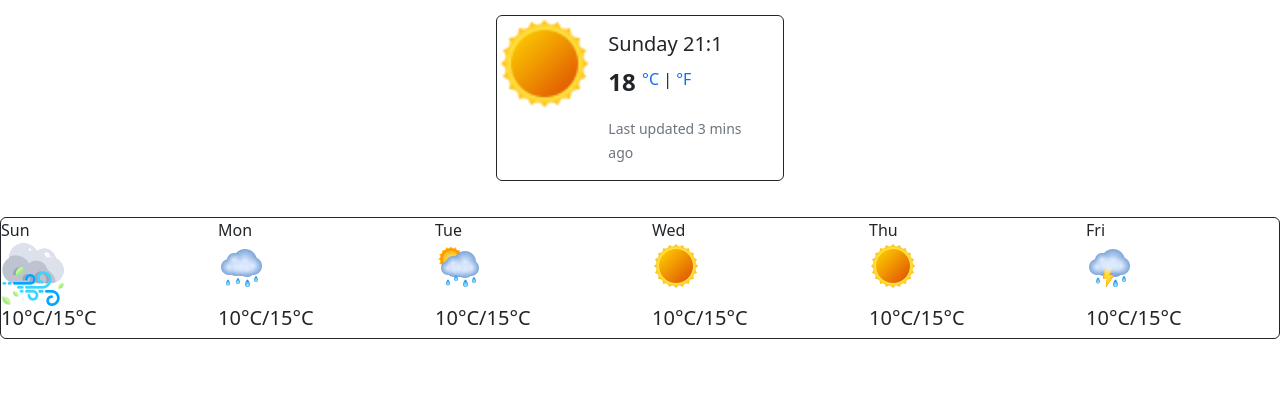
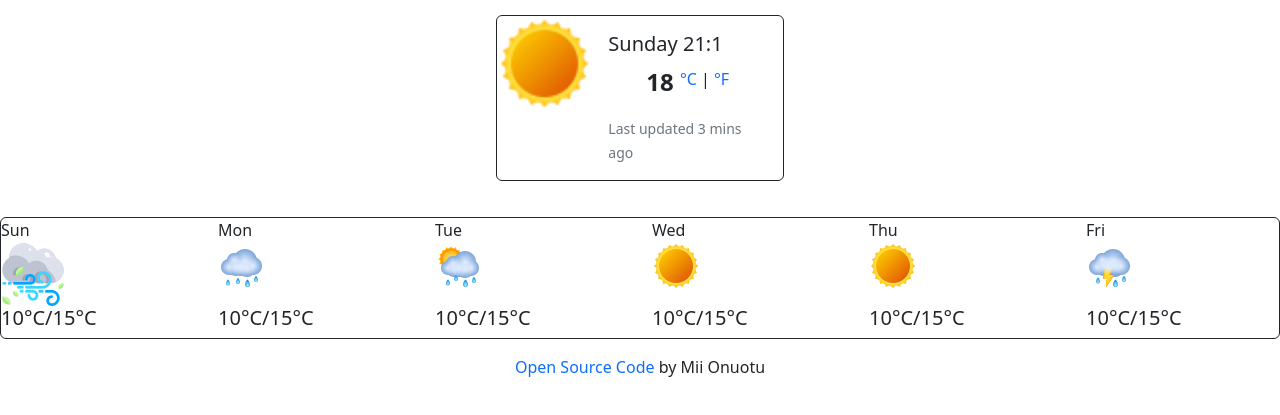
Before and after one commit to monuotu/my_weather_app_project, a plain HTML site: page index.html in a window 1280 px wide. Shown: the part 155-570 px from the top of the page. Drawn offline with nearby package versions, Linux system fonts and the light colour scheme.

Commit message:
Added link to source code

```diff
--- a/index.html
+++ b/index.html
@@ -94,6 +94,8 @@
         </div>
       </div>
     </div>
+    <p>
+    <a href = "https://github.com/monuotu/my_weather_app_project" target="_blank">Open Source Code</a> by Mii Onuotu</p>
 <script src="src/index.js"></script>
   </body>
 </html>
--- a/src/styles.css
+++ b/src/styles.css
@@ -4,6 +4,9 @@ h1 {
 }
 a:link {
   text-decoration: none;
+}
+p {
+  text-align: center;
 }
 
 .search-area {
```
